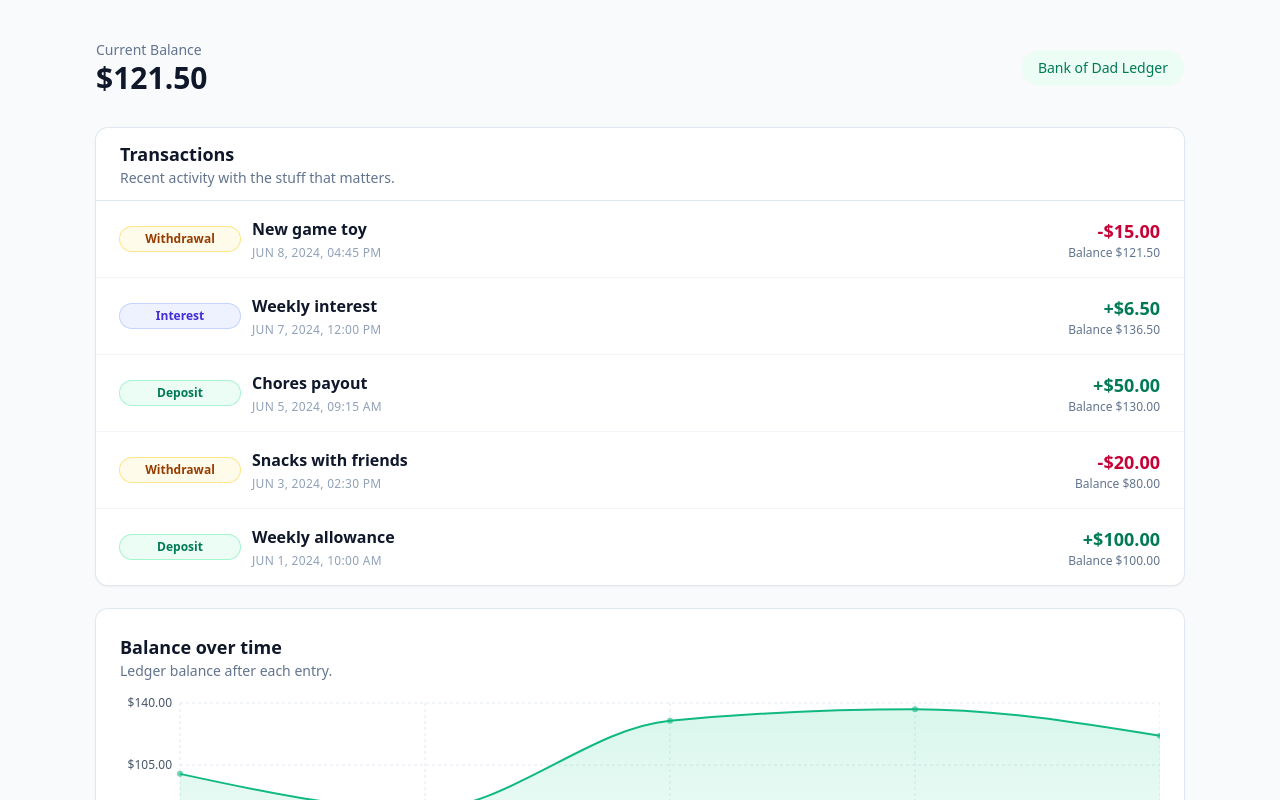
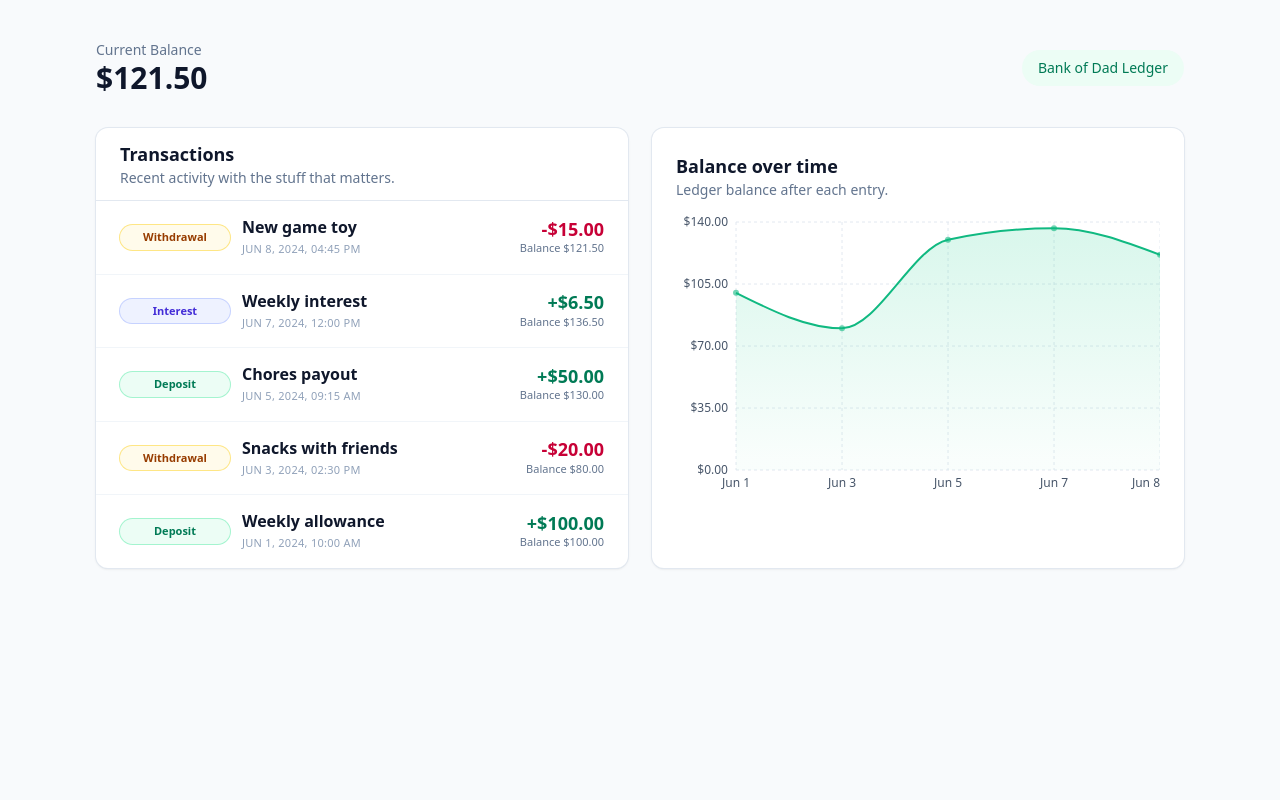
Before and after one commit to derekmt12/bank-of-dad, a React (Vite) app: page / in a window 1280 px wide. Shown: the top 800 px of the page. Built offline with nearby package versions, Linux system fonts and the light colour scheme.

Commit message:
side by side

```diff
--- a/src/App.jsx
+++ b/src/App.jsx
@@ -11,7 +11,7 @@ function App() {
       <div className="mx-auto max-w-6xl px-4 py-10 sm:px-6 lg:px-8">
         <Header balance={balance} />
 
-        <div className="grid gap-6 lg:grid-cols-[2fr,1fr]">
+        <div className="grid gap-6 md:grid-cols-2 xl:grid-cols-[2fr,1fr]">
           <TransactionsTable transactions={transactions} />
           <BalanceChart transactions={transactions} />
         </div>
--- a/src/components/TransactionItem.jsx
+++ b/src/components/TransactionItem.jsx
@@ -17,16 +17,16 @@ function TransactionItem({ tx }) {
     <article className="flex flex-col gap-3 px-4 py-4 sm:flex-row sm:items-center sm:justify-between sm:gap-4 sm:px-6">
       <div className="flex items-start gap-3 sm:items-center">
         <span
-          className={`inline-flex min-w-[120px] justify-center rounded-full px-3 py-1 text-xs font-semibold ring-1 ${
+          className={`inline-flex min-w-[110px] justify-center rounded-full px-3 py-1 text-[11px] font-semibold ring-1 ${
             typePillClasses[tx.type] || "bg-slate-100 text-slate-700 ring-slate-200"
           }`}
         >
           {typeLabels[tx.type] || tx.type}
         </span>
 
-        <div className="space-y-1">
-          <p className="text-base font-semibold text-slate-900">{tx.memo || typeLabels[tx.type] || "—"}</p>
-          <p className="text-xs font-medium uppercase tracking-wide text-slate-400">
+        <div className="space-y-1 min-w-[0]">
+          <p className="text-base font-semibold text-slate-900 leading-tight">{tx.memo || typeLabels[tx.type] || "—"}</p>
+          <p className="text-[11px] font-medium uppercase tracking-wide text-slate-400">
             {formatDate(tx.date)}
           </p>
         </div>
@@ -34,14 +34,14 @@ function TransactionItem({ tx }) {
 
       <div className="text-right sm:justify-self-end">
         <div
-          className={`text-lg font-semibold tabular-nums ${
+          className={`text-lg font-semibold tabular-nums leading-tight ${
             tx.type === "withdraw" ? "text-rose-700" : "text-emerald-700"
           }`}
         >
           {tx.type === "withdraw" ? "-" : "+"}
           {formatCurrency(Math.abs(tx.amount))}
         </div>
-        <div className="text-xs text-slate-500">Balance {formatCurrency(tx.balance)}</div>
+        <div className="text-[11px] text-slate-500">Balance {formatCurrency(tx.balance)}</div>
       </div>
     </article>
   );
```
